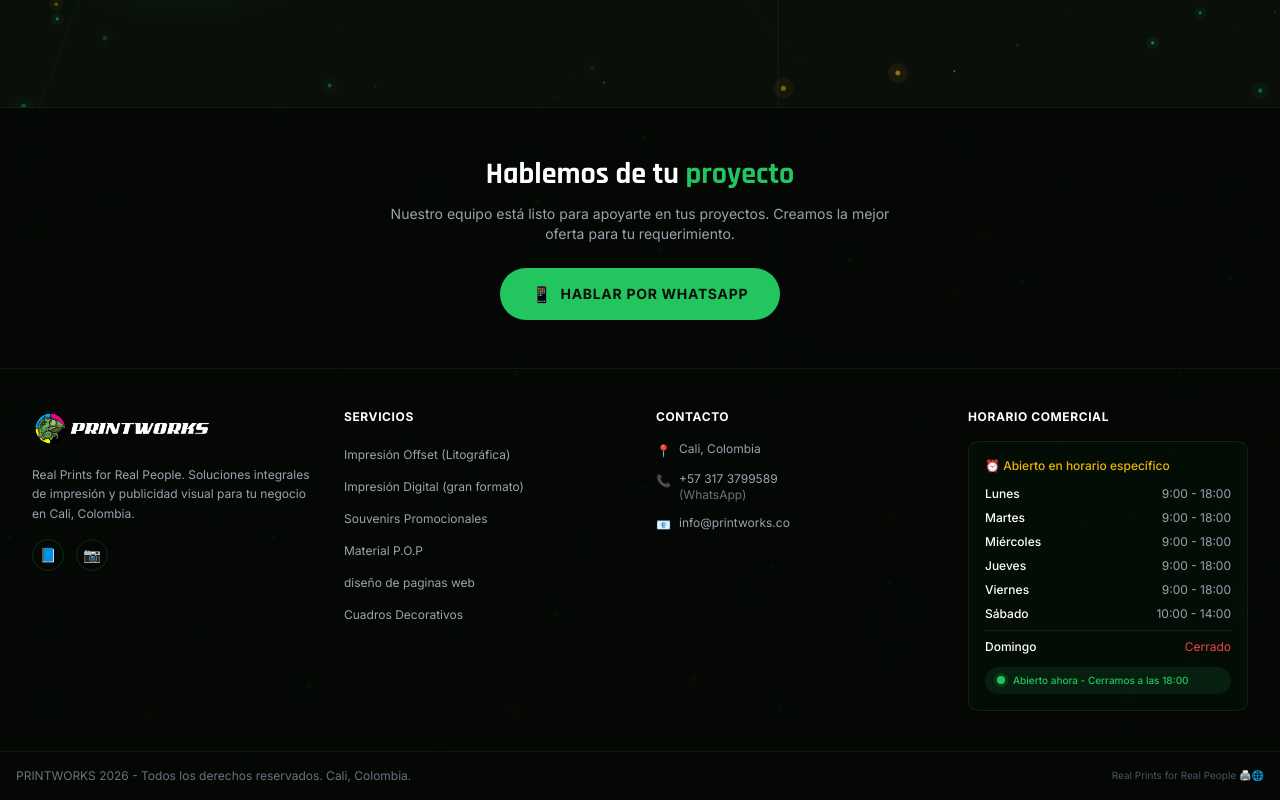
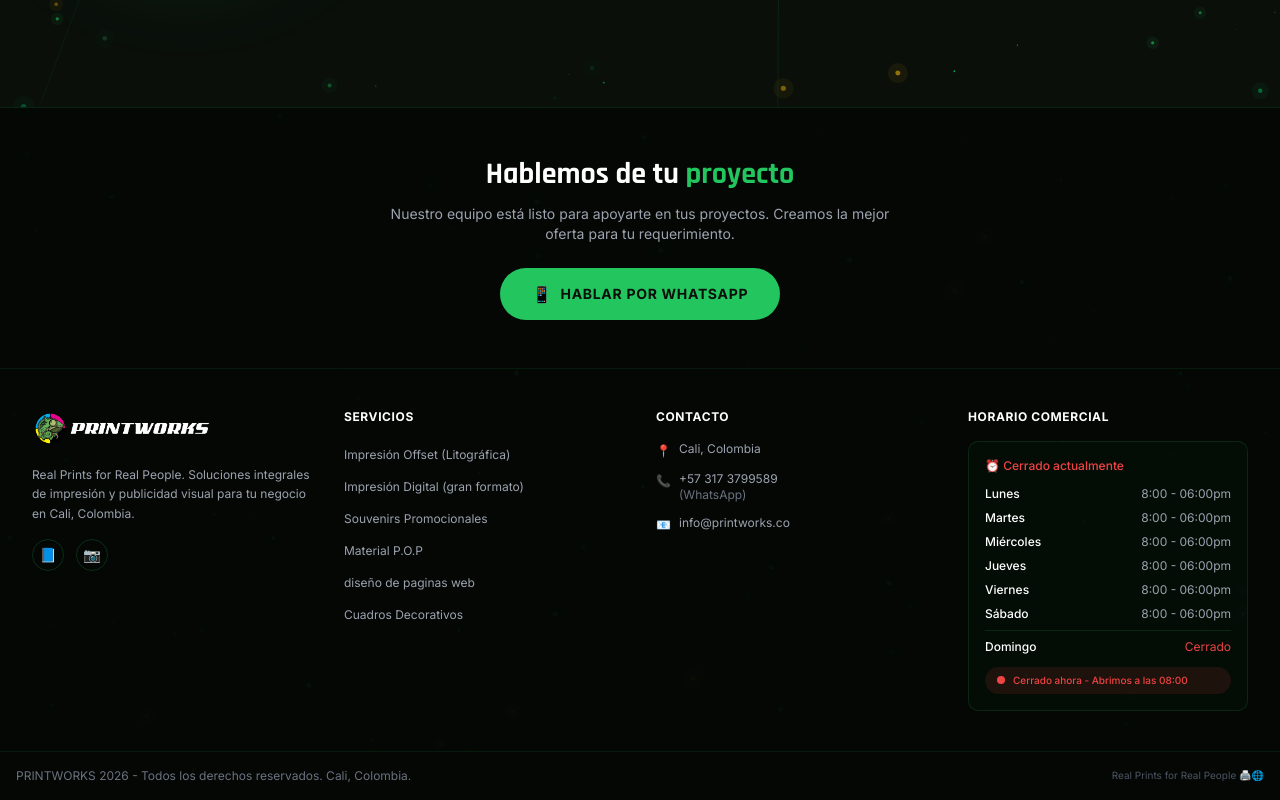
Before and after one commit to jjinnovabrothers-cyber/PRINTWORKS, a Next.js app: page / in a window 1280 px wide. Shown: the part 3240-4040 px from the top of the page. Built offline with nearby package versions, Linux system fonts and the light colour scheme.

Commit message:
Update: Horario dinámico de Colombia en Footer y ajuste de iconos en servicios

```diff
--- a/components/footer.tsx
+++ b/components/footer.tsx
@@ -1,3 +1,6 @@
+"use client"; // Importante: permite que el reloj funcione en el navegador
+
+import { useState, useEffect } from "react";
 import Image from "next/image";
 
 const SERVICES_LINKS = [
@@ -10,6 +13,46 @@ const SERVICES_LINKS = [
 ];
 
 export function Footer() {
+  // Estado para manejar el mensaje de apertura/cierre dinámico
+  const [status, setStatus] = useState({ isOpen: false, message: "Verificando horario..." });
+
+  useEffect(() => {
+    const checkStatus = () => {
+      // 1. Obtener la fecha actual y forzar la zona horaria de Colombia
+      const now = new Date();
+      const colombiaTime = new Date(now.toLocaleString("en-US", { timeZone: "America/Bogota" }));
+
+      const day = colombiaTime.getDay(); // 0 = Domingo, 1 = Lunes...
+      const hour = colombiaTime.getHours();
+      const minutes = colombiaTime.getMinutes();
+      const currentTimeDecimal = hour + minutes / 60;
+
+      // 2. Definir lógica: Lunes(1) a Sábado(6) de 8:00 AM a 6:00 PM (18:00)
+      const isWorkDay = day >= 1 && day <= 6;
+      const isWorkHour = currentTimeDecimal >= 8 && currentTimeDecimal < 18;
+
+      if (isWorkDay && isWorkHour) {
+        setStatus({
+          isOpen: true,
+          message: "Abierto ahora - Cerramos a las 18:00"
+        });
+      } else {
+        let closingMsg = "Cerrado ahora - Abrimos a las 08:00";
+        if (day === 0) closingMsg = "Cerrado hoy - Abrimos el Lunes a las 08:00";
+
+        setStatus({
+          isOpen: false,
+          message: closingMsg
+        });
+      }
+    };
+
+    // Ejecutar al cargar y actualizar cada minuto
+    checkStatus();
+    const timer = setInterval(checkStatus, 60000);
+    return () => clearInterval(timer);
+  }, []);
+
   return (
     <footer
       id="contacto"
@@ -59,18 +102,11 @@ export function Footer() {
               publicidad visual para tu negocio en Cali, Colombia.
             </p>
 
-            {/* Redes sociales (opcional, puedes agregar) */}
             <div className="mt-4 flex gap-3">
-              <a
-                href="#"
-                className="flex h-8 w-8 items-center justify-center rounded-full border border-[rgba(34,197,94,0.2)] text-[#9ca3af] transition-colors hover:border-[#22c55e] hover:text-[#22c55e]"
-              >
+              <a href="#" className="flex h-8 w-8 items-center justify-center rounded-full border border-[rgba(34,197,94,0.2)] text-[#9ca3af] transition-colors hover:border-[#22c55e] hover:text-[#22c55e]">
                 <span className="text-sm">📘</span>
               </a>
-              <a
-                href="#"
-                className="flex h-8 w-8 items-center justify-center rounded-full border border-[rgba(34,197,94,0.2)] text-[#9ca3af] transition-colors hover:border-[#22c55e] hover:text-[#22c55e]"
-              >
+              <a href="#" className="flex h-8 w-8 items-center justify-center rounded-full border border-[rgba(34,197,94,0.2)] text-[#9ca3af] transition-colors hover:border-[#22c55e] hover:text-[#22c55e]">
                 <span className="text-sm">📷</span>
               </a>
             </div>
@@ -81,7 +117,6 @@ export function Footer() {
             <h4 className="mb-4 text-xs font-bold uppercase tracking-wider text-white">
               Servicios
             </h4>
-
             <ul className="flex flex-col gap-2">
               {SERVICES_LINKS.map((s) => (
                 <li key={s}>
@@ -98,13 +133,11 @@ export function Footer() {
             <h4 className="mb-4 text-xs font-bold uppercase tracking-wider text-white">
               Contacto
             </h4>
-
             <ul className="flex flex-col gap-3">
               <li className="flex items-start gap-2 text-xs text-[#9ca3af]">
                 <span className="mt-0.5">📍</span>
                 <span>Cali, Colombia</span>
               </li>
-
               <li className="flex items-start gap-2 text-xs text-[#9ca3af]">
                 <span className="mt-0.5">📞</span>
                 <div className="flex flex-col">
@@ -112,7 +145,6 @@ export function Footer() {
                   <span className="text-[#6b7280]">(WhatsApp)</span>
                 </div>
               </li>
-
               <li className="flex items-start gap-2 text-xs text-[#9ca3af]">
                 <span className="mt-0.5">📧</span>
                 <span>info@printworks.co</span>
@@ -120,56 +152,40 @@ export function Footer() {
             </ul>
           </div>
 
-          {/* Schedule - HORARIOS DETALLADOS como en la imagen */}
+          {/* Schedule - DINÁMICO */}
           <div>
             <h4 className="mb-4 text-xs font-bold uppercase tracking-wider text-white">
               Horario comercial
             </h4>
 
             <div className="rounded-lg border border-[rgba(34,197,94,0.15)] bg-[rgba(34,197,94,0.03)] p-4">
-              <p className="mb-3 text-xs font-medium text-[#eab308]">
-                ⏰ Abierto en horario específico
+              <p className={`mb-3 text-xs font-medium ${status.isOpen ? 'text-[#eab308]' : 'text-[#ef4444]'}`}>
+                {status.isOpen ? "⏰ Abierto en horario específico" : "⏰ Cerrado actualmente"}
               </p>
 
               <ul className="space-y-2 text-xs">
-                <li className="flex justify-between text-[#9ca3af]">
-                  <span className="font-medium text-white">Lunes</span>
-                  <span>9:00 - 18:00</span>
-                </li>
-                <li className="flex justify-between text-[#9ca3af]">
-                  <span className="font-medium text-white">Martes</span>
-                  <span>9:00 - 18:00</span>
-                </li>
-                <li className="flex justify-between text-[#9ca3af]">
-                  <span className="font-medium text-white">Miércoles</span>
-                  <span>9:00 - 18:00</span>
-                </li>
-                <li className="flex justify-between text-[#9ca3af]">
-                  <span className="font-medium text-white">Jueves</span>
-                  <span>9:00 - 18:00</span>
-                </li>
-                <li className="flex justify-between text-[#9ca3af]">
-                  <span className="font-medium text-white">Viernes</span>
-                  <span>9:00 - 18:00</span>
-                </li>
-                <li className="flex justify-between text-[#9ca3af]">
-                  <span className="font-medium text-white">Sábado</span>
-                  <span>10:00 - 14:00</span>
-                </li>
+                {["Lunes", "Martes", "Miércoles", "Jueves", "Viernes", "Sábado"].map((dia) => (
+                   <li key={dia} className="flex justify-between text-[#9ca3af]">
+                    <span className="font-medium text-white">{dia}</span>
+                    <span>8:00 - 06:00pm</span>
+                  </li>
+                ))}
                 <li className="flex justify-between border-t border-[rgba(34,197,94,0.15)] pt-2 text-[#9ca3af]">
                   <span className="font-medium text-white">Domingo</span>
                   <span className="text-[#ef4444]">Cerrado</span>
                 </li>
               </ul>
 
-              {/* Indicador de estado actual (opcional) */}
-              <div className="mt-3 flex items-center gap-2 rounded-full bg-[rgba(34,197,94,0.1)] px-3 py-1.5">
+              {/* Indicador visual de estado */}
+              <div className={`mt-3 flex items-center gap-2 rounded-full px-3 py-1.5 ${status.isOpen ? 'bg-[rgba(34,197,94,0.1)]' : 'bg-[rgba(239,68,68,0.1)]'}`}>
                 <span className="relative flex h-2 w-2">
-                  <span className="absolute inline-flex h-full w-full animate-ping rounded-full bg-[#22c55e] opacity-75"></span>
-                  <span className="relative inline-flex h-2 w-2 rounded-full bg-[#22c55e]"></span>
+                  {status.isOpen && (
+                    <span className="absolute inline-flex h-full w-full animate-ping rounded-full bg-[#22c55e] opacity-75"></span>
+                  )}
+                  <span className={`relative inline-flex h-2 w-2 rounded-full ${status.isOpen ? 'bg-[#22c55e]' : 'bg-[#ef4444]'}`}></span>
                 </span>
-                <span className="text-[10px] font-medium text-[#22c55e]">
-                  Abierto ahora - Cerramos a las 18:00
+                <span className={`text-[10px] font-medium ${status.isOpen ? 'text-[#22c55e]' : 'text-[#ef4444]'}`}>
+                  {status.message}
                 </span>
               </div>
             </div>
```
